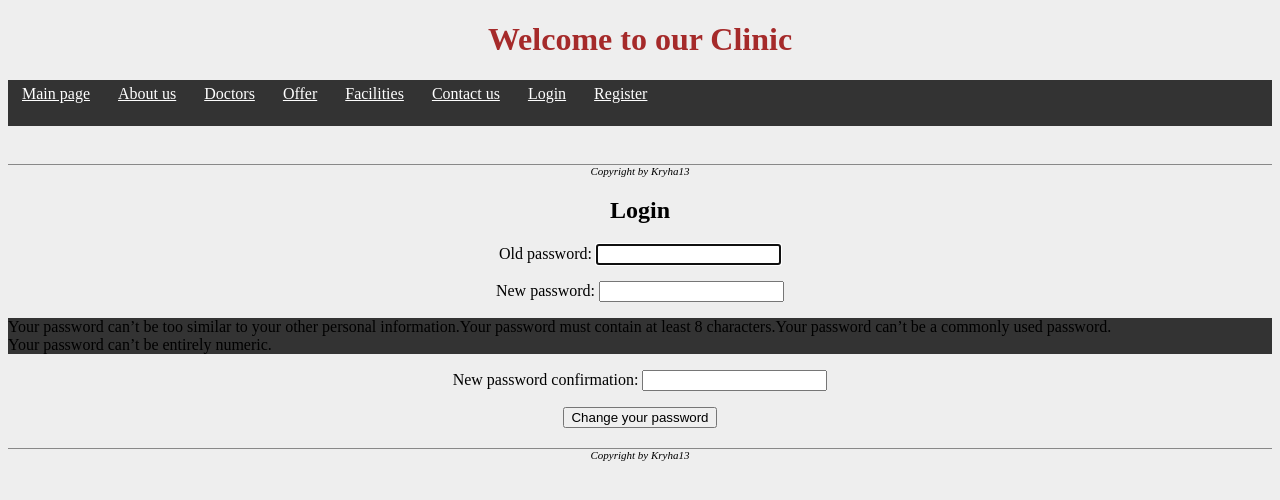
After one commit to Kryha13/Przychodnia, a Django app: page /change_password in a window 1280 px wide. The commit adds this page. Shown: the top 500 px of the page. Run offline with Django 3.2, Linux system fonts and the light colour scheme.

Commit message:
password conf

```diff
--- a/Clinic/forms.py
+++ b/Clinic/forms.py
@@ -1,10 +1,12 @@
 from django.contrib.auth.models import User
 from django import forms
+from django.forms import ValidationError
 
 
 class UserForm(forms.ModelForm):
     password = forms.CharField(widget=forms.PasswordInput)
+    password_conf = forms.CharField(widget=forms.PasswordInput)
 
     class Meta:
         model = User
-        fields = ['first_name', 'last_name', 'email', 'username', 'password']
+        fields = ['first_name', 'last_name', 'email', 'username', 'password', 'password_conf']
--- a/Clinic/views.py
+++ b/Clinic/views.py
@@ -1,7 +1,8 @@
+from django.contrib import messages
 from django.shortcuts import render, redirect
 from django.http import request
 from django.views import generic, View
-from django.contrib.auth.forms import UserCreationForm, AuthenticationForm
+from django.contrib.auth.forms import UserCreationForm, AuthenticationForm, PasswordChangeForm
 from django.contrib.auth import login, authenticate, logout
 from django.views.generic import RedirectView
 
@@ -37,22 +38,23 @@ class RegisterView(View):
             user = form.save(commit=False)
             username = form.cleaned_data['username']
             password = form.cleaned_data['password']
-            user.set_password(password)
-            user.is_staff = True
-            user.save()
+            password_conf = form.cleaned_data['password_conf']
+            if password == password_conf:
+                user.set_password(password)
+                user.is_staff = True
+                user.save()
+            ##  automatically login after account creation
+                user = authenticate(username=username, password=password)
 
-            # return redirect('/')
+                if user is not None:
+                    if user.is_active:
+                        login(request, user)
+                        return redirect('/')
+            else:
+                messages = ['Passwords do not match']
 
-            ##  automatically login after account creation
+            return render(request, self.template_name, {'form': form, 'messages': messages})
 
-            user = authenticate(username=username, password=password)
-
-            if user is not None:
-                if user.is_active:
-                    login(request, user)
-                    return redirect('/')
-
-        return render(request, self.template_name, {'form': form})
 
 
 class LoginView(View):
@@ -63,7 +65,7 @@ class LoginView(View):
         if form.is_valid():
             user = form.get_user()
             login(request, user)
-            return redirect('/')
+            return redirect('/your_account')
 
     def get(self, request):
         form = AuthenticationForm()
@@ -98,3 +100,14 @@ class ContactView(View):
         Messages.objects.create(first_name=first_name, last_name=last_name, email=email, text=text, patient=patient)
 
         return redirect('/')
+
+
+class YourAccountView(generic.TemplateView):
+    template_name = 'my_account.html'
+
+
+class ChangePasswordView(View):
+
+    def get(self, request):
+        form = PasswordChangeForm(user=request.user)
+        return render(request, 'change_password.html', {'form': form})
--- a/Klinika/urls.py
+++ b/Klinika/urls.py
@@ -16,7 +16,8 @@ Including another URLconf
 from django.contrib import admin
 from django.conf.urls import url
 from django.urls import path
-from Clinic.views import MainPage, DoctorsView, RegisterView, SetVisit, LoginView, ContactView, LogoutView
+from Clinic.views import MainPage, DoctorsView, RegisterView, SetVisit, LoginView, ContactView, LogoutView, \
+    ChangePasswordView, YourAccountView
 from Klinika import settings
 app_name = 'Clinic'
 
@@ -29,5 +30,7 @@ urlpatterns = [
     path('set_visit', SetVisit.as_view()),
     path('logout/', LogoutView.as_view(), name='logout'),
     path('contact', ContactView.as_view()),
+    path('your_account', YourAccountView.as_view()),
+    path('change_password', ChangePasswordView.as_view()),
 
 ]
--- /dev/null
+++ b/templates/change_password.html
@@ -0,0 +1,13 @@
+{% include "main_page.html" %}
+{% block content %}
+    <center>
+  <h2>Login</h2>
+  <form method="post">
+    {% csrf_token %}
+    {{ form.as_p }}
+    <button type="submit">Change your password</button>
+  </form>
+    </center>
+{% endblock content %}
+{% include 'footer.html' %}
+</body>
--- a/templates/main_page.html
+++ b/templates/main_page.html
@@ -49,6 +49,7 @@
     </center>
     {% if request.user.is_authenticated %}
     <label>Zalogowany jako: {{ user.first_name }}</label>
+        <p></p>
     {% endif %}
         <ul>
             <center>
@@ -59,7 +60,7 @@
             <li><a href="/" class="button">Offer</a> <br></li>
             <li><a href="/" class="button">Facilities</a></li>
             <li><a href="/contact" class="button">Contact us</a></li>
-            <li><a href="/" class="button">Your account</a></li>
+            <li><a href="/your_account" class="button">Your account</a></li>
             <li><a href="/set_visit" class="button">Set a visit</a></li>
             <li><a href="{% url 'logout' %}" class="button">Logout</a></li>
             {% else %}
```
Also changed, not shown: templates/my_account.html (added, +9 -0 lines), templates/register.html (+8 -5 lines).
